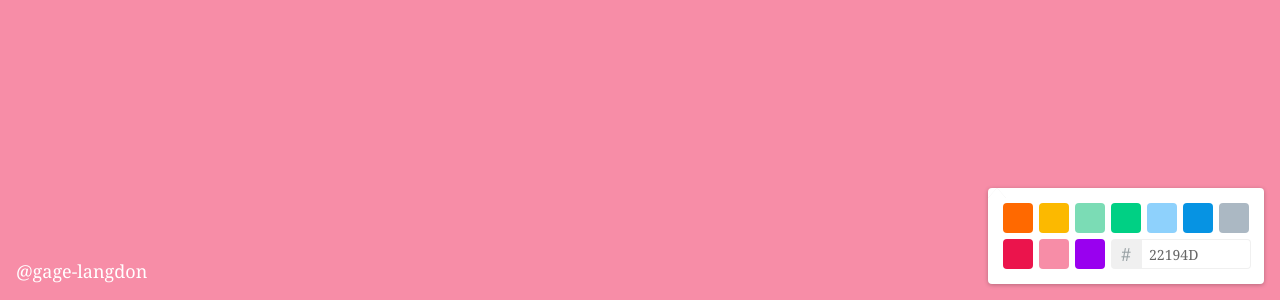
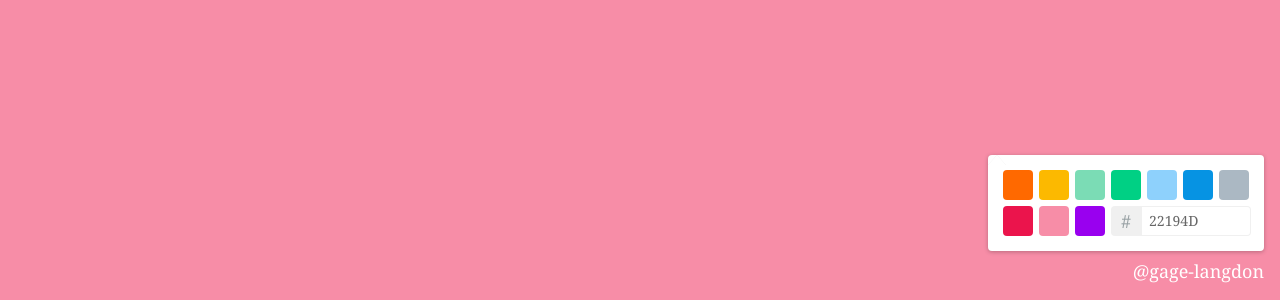
Before and after one commit to gage-langdon/keylit, a Gatsby site: page / in a window 1280 px wide. Shown: the part 500-800 px from the top of the page. Built offline with nearby package versions, Linux system fonts and the light colour scheme; Gatsby itself is replaced by a stand-in of ours.

Commit message:
style: footer flex col

```diff
--- a/src/pages/index.js
+++ b/src/pages/index.js
@@ -26,10 +26,12 @@ const IndexPage = () => {
             marginTop: "auto",
             padding: "16px",
             display: "flex",
-            justifyContent: "space-between",
+            flexDirection: "column",
+            marginLeft: "auto",
           }}
         >
-          <div style={{ marginTop: "auto" }}>
+          <TwitterPicker onChange={setbgColor} triangle={false} />
+          <div style={{ marginTop: "7px", marginLeft: "auto" }}>
             <a
               href="https://gage-langdon.com"
               style={{ textDecoration: "none", color: "white" }}
@@ -37,7 +39,6 @@ const IndexPage = () => {
               @gage-langdon
             </a>
           </div>
-          <TwitterPicker onChange={setbgColor} triangle={false} />
         </div>
       </div>
     </Layout>
```
